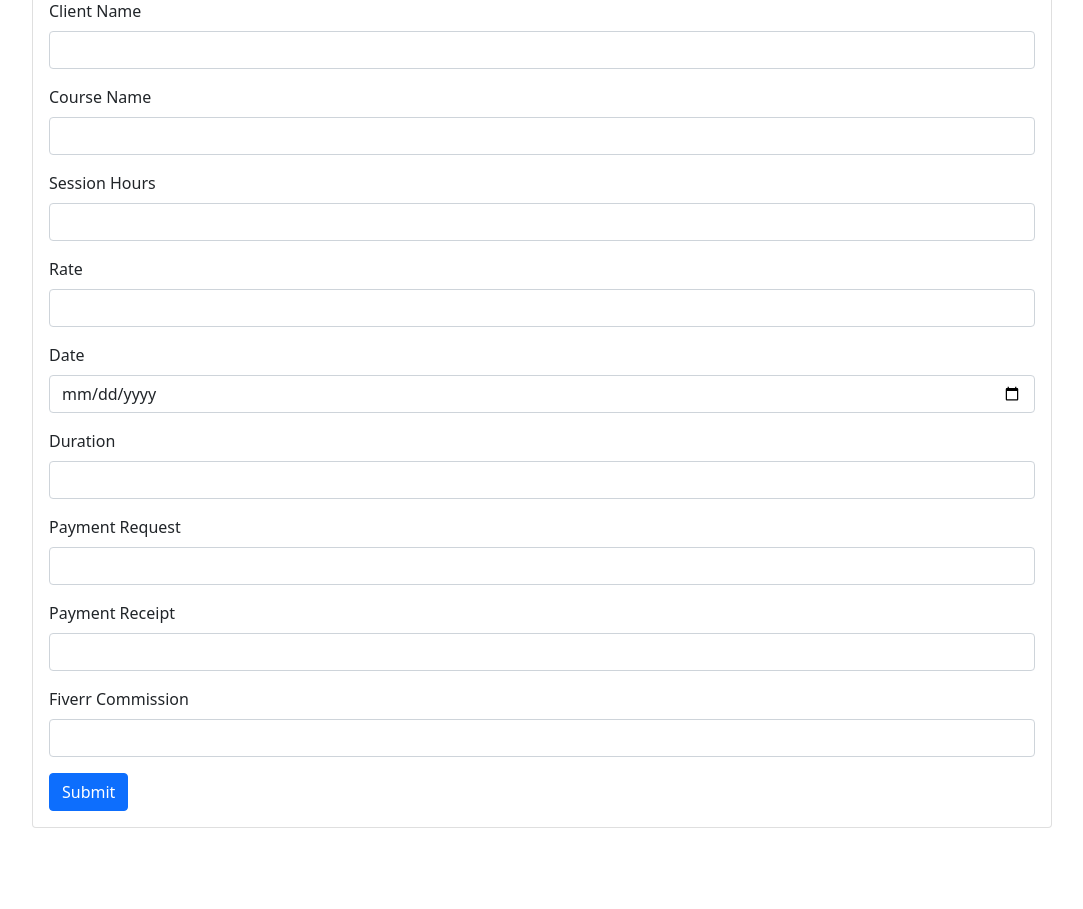
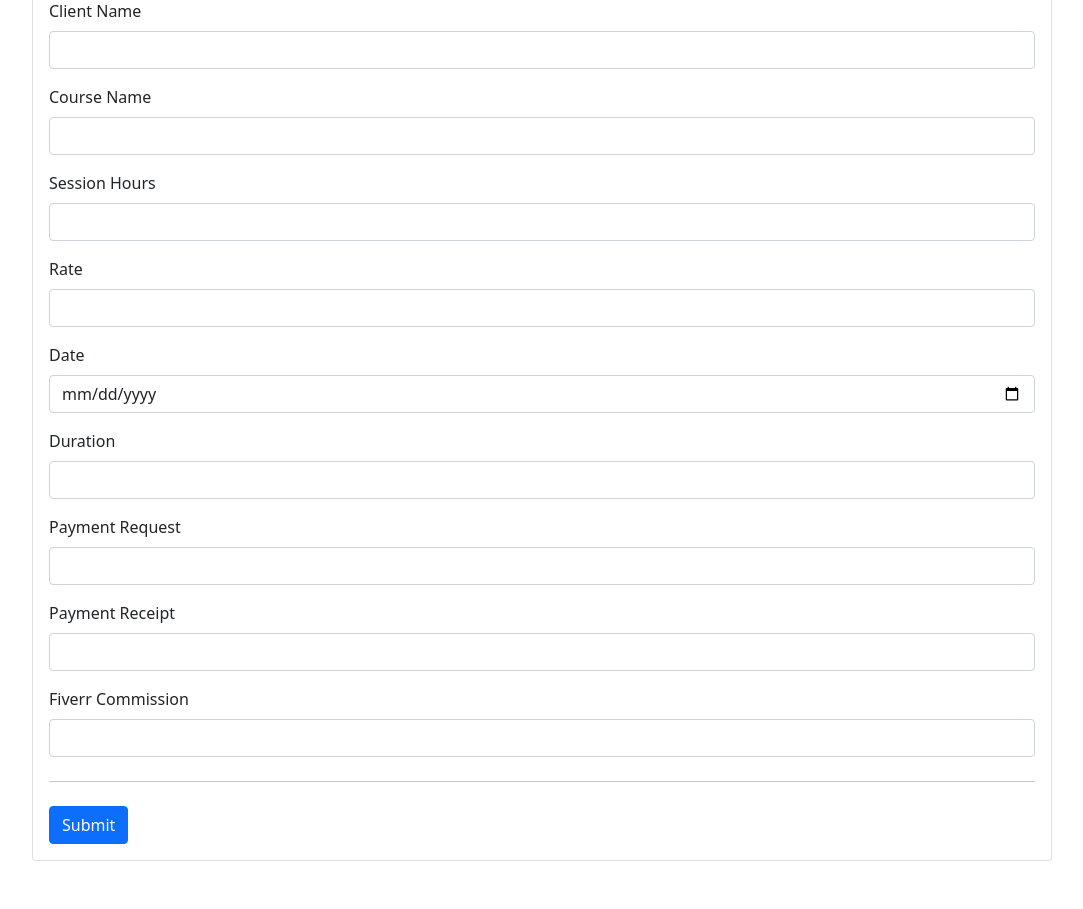
Before and after one commit to kwsoftware/KW-Solutions, a Django app: page / in a window 1280 px wide. Shown: the part 212-1121 px from the top of the page, without its empty margins (98-1181 px from the left). Before the commit the page ends 1040 px from the top, so only its background shows below. Run offline with Django 3.2, Linux system fonts and the light colour scheme.

Commit message:
test commit

```diff
--- a/kw_solutions/kw_app/templates/index.html
+++ b/kw_solutions/kw_app/templates/index.html
@@ -58,6 +58,7 @@
                         <label for="fiverr_commission" class="form-label">Fiverr Commission</label>
                         <input type="text" class="form-control" id="fiverr_commission" name="fiverr_commission">
                     </div>
+                    <hr class="my-4">
                     <button type="submit" class="btn btn-primary">Submit</button>
                 </form>
             </div>
```
